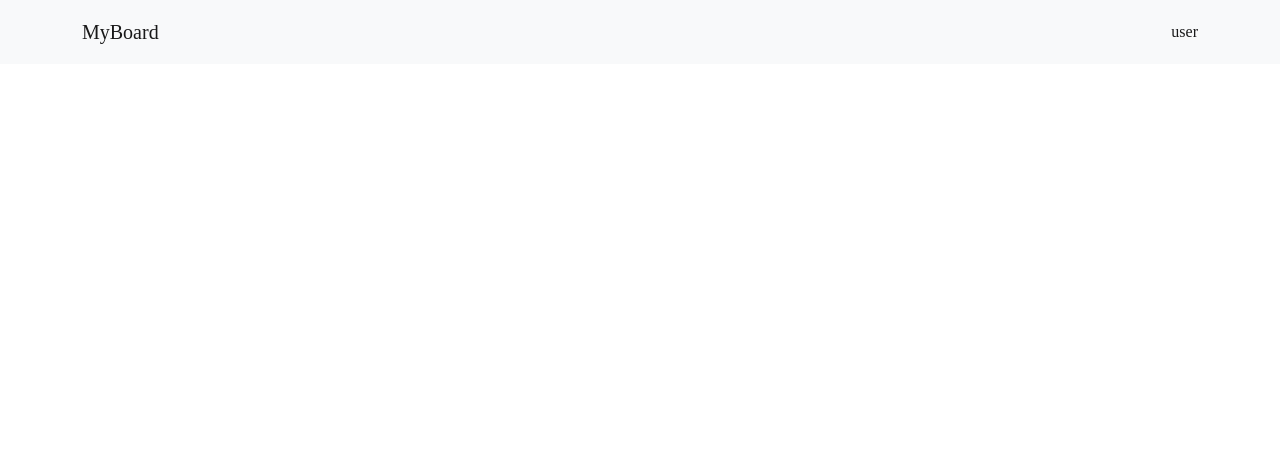
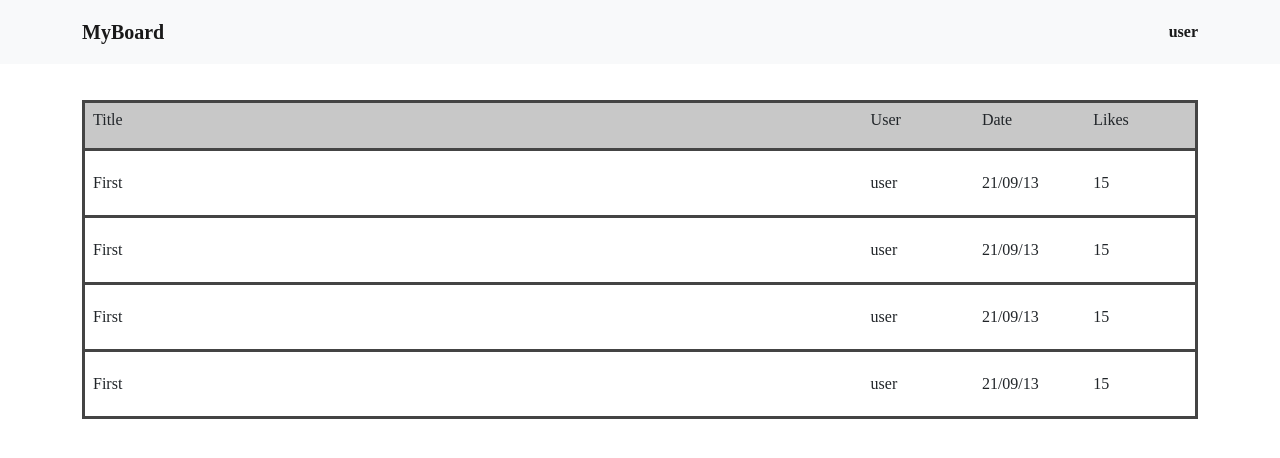
Before and after one commit to YangSiJun528/My-Board, a React (Create React App) app: page / in a window 1280 px wide. Shown: the top 458 px of the page. Built offline with nearby package versions, Linux system fonts and the light colour scheme.

Commit message:
add posts component

```diff
--- a/src/App.css
+++ b/src/App.css
@@ -1 +1,5 @@
 /* @import url(/src/css/reset.css); */
+
+body {
+  margin-top:100px
+}
--- a/src/App.js
+++ b/src/App.js
@@ -1,9 +1,32 @@
 import React, { useState } from 'react';
 import { Header } from './components/Header.js';
+import { Posts } from './components/Posts.js';
 import './App.css';
+import { First } from 'react-bootstrap/esm/PageItem';
 
 function App() {
   let [ login, setLogin] = useState(true);
+  let [ posts, setPosts] = useState([{
+    title: 'First',
+    user: 'user',
+    date: '21/09/13',
+    likes: 15
+  },{
+    title: 'First',
+    user: 'user',
+    date: '21/09/13',
+    likes: 15
+  },{
+    title: 'First',
+    user: 'user',
+    date: '21/09/13',
+    likes: 15
+  },{
+    title: 'First',
+    user: 'user',
+    date: '21/09/13',
+    likes: 15
+  },]);
   let [ user, setUser] = useState({
     name: 'user',
     password: 'password',
@@ -13,6 +36,7 @@ function App() {
   return (
     <div className="App">
       <Header login={ login } user={ user }/>
+      <Posts posts={ posts }></Posts>
     </div>
   );
 }
--- a/src/components/Header.js
+++ b/src/components/Header.js
@@ -5,13 +5,13 @@ import '../css/header.css';
 function Header(props) {
   let history = useHistory();
   return (
-    <Navbar expand="lg" variant="light" bg="light">
+    <Navbar fixed="top" expand="sm" variant="light" bg="light">
       <Container>
-        <Navbar.Brand onClick={ () => {history.push(`/`)}}>MyBoard</Navbar.Brand>
+        <Navbar.Brand className="pointer" onClick={ () => {history.push(`/`)}}>MyBoard</Navbar.Brand>
         {
         props.login === true
         ?
-          <Navbar.Text className="justify-content-end">
+          <Navbar.Text className="justify-content-end pointer">
             <a onClick={ () => {history.push(`/user/${props.user.name}/info`)}}>{props.user.name}</a>
           </Navbar.Text>
         :
--- /dev/null
+++ b/src/components/Posts.js
@@ -0,0 +1,36 @@
+import { Navbar, NavDropdown, Form, Nav, FormControl, Button, Container, Table } from 'react-bootstrap'
+import { Link, Route, Switch, useHistory } from 'react-router-dom';
+import '../css/posts.css';
+
+function Posts(props) {
+  let history = useHistory();
+  return (
+    <Container>
+      <Table hover>
+        <thead>
+          <tr>
+            <td Style="width: 70%">Title</td>
+            <td Style="width: 10%">User</td>
+            <td Style="width: 10%">Date</td>
+            <td Style="width: 10%">Likes</td>
+          </tr>
+        </thead>
+        <tbody>
+          {
+            props.posts.map((post) =>
+            {return (
+              <tr>
+                <td>{post.title}</td>
+                <td>{post.user}</td>
+                <td>{post.date}</td>
+                <td>{post.likes}</td>
+              </tr>
+            )})
+          }
+        </tbody>
+      </Table>
+    </Container>
+  );
+}
+
+export { Posts };
--- a/src/css/header.css
+++ b/src/css/header.css
@@ -2,4 +2,9 @@
 
 .navbar {
   padding:16px;
+  font-weight: bold;
 }
+
+.pointer:hover {
+  cursor: pointer;
+}
--- /dev/null
+++ b/src/css/posts.css
@@ -0,0 +1,16 @@
+tr {
+  border: solid #444444;
+  height: 48px;
+}
+tr:hover {
+  cursor: pointer;
+}
+td {
+  line-height: 48px;
+}
+thead tr {
+  background-color: rgb(200, 200, 200);
+}
+thead td {
+  line-height: initial;
+}
```
